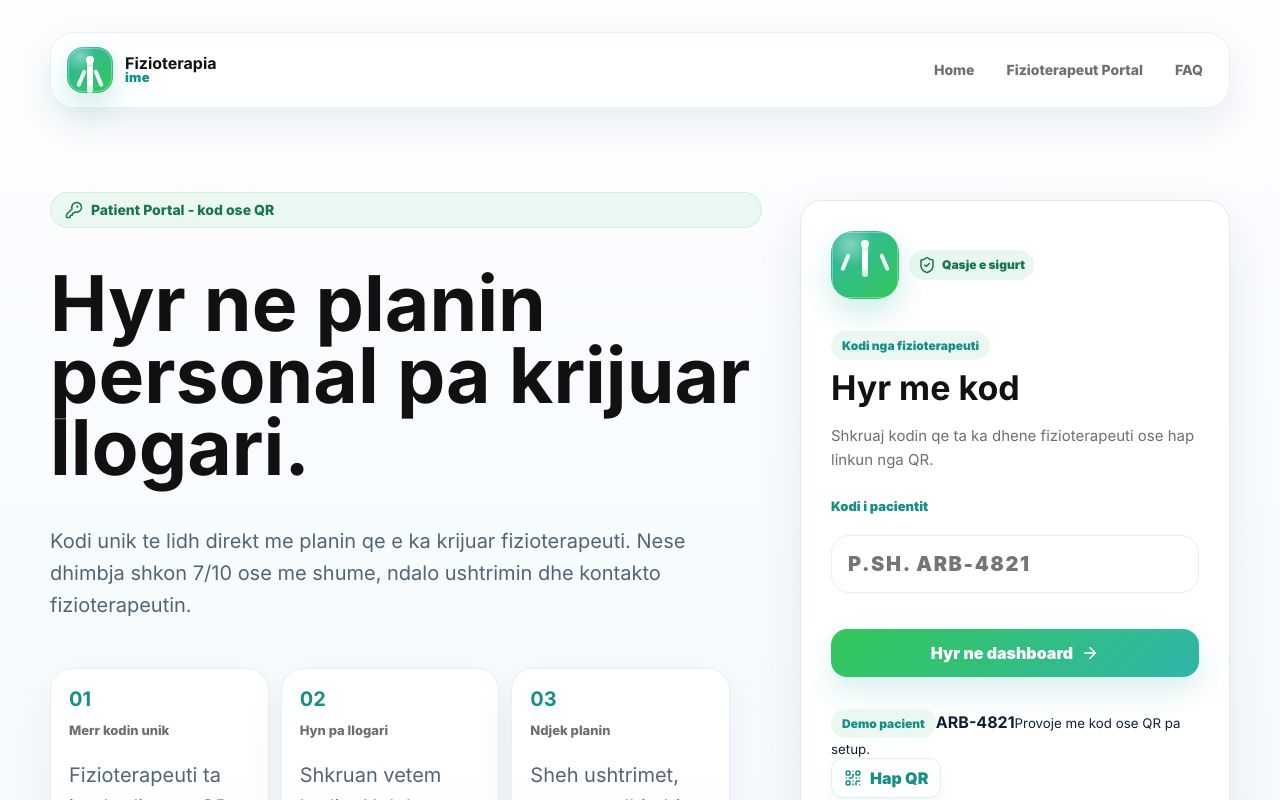
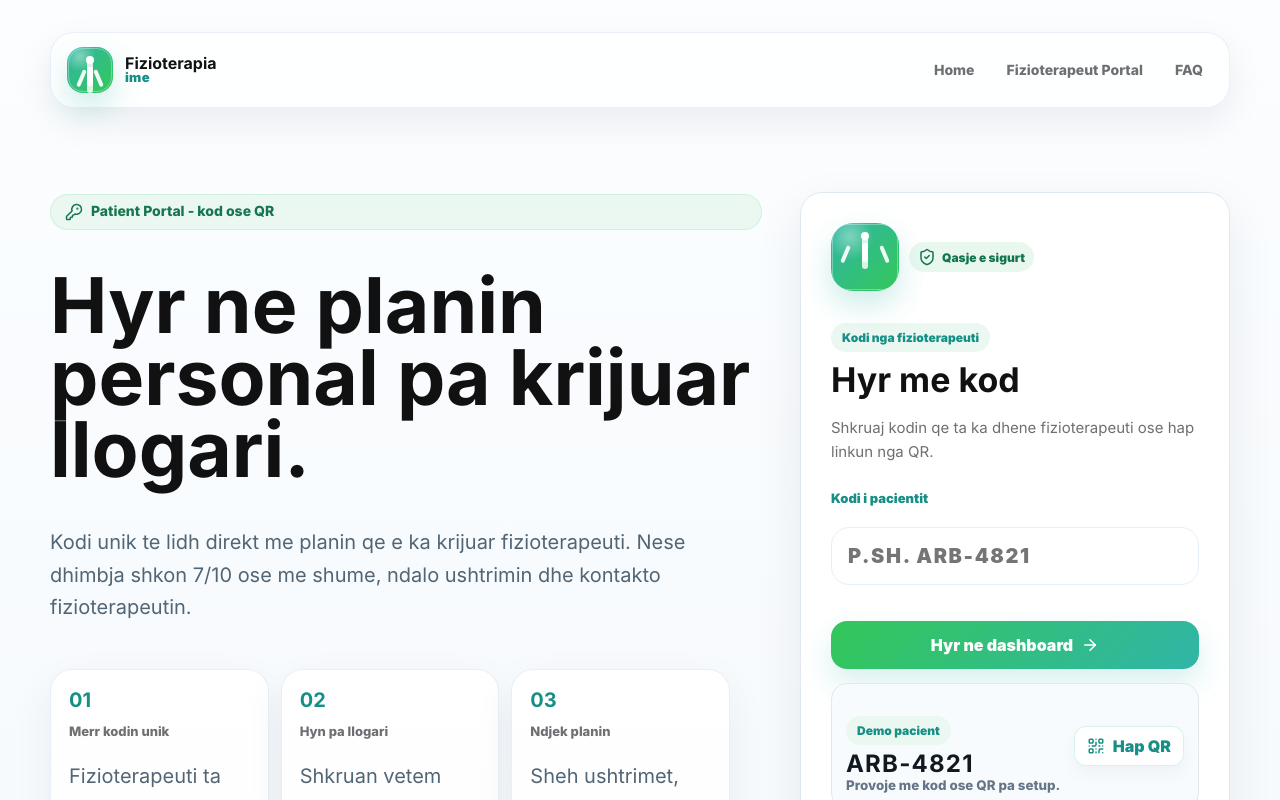
Before and after one commit to diellzarabushaj-source/FIZIOTERAPIA-IME, a Next.js app: page /patient-portal in a window 1280 px wide. Shown: the top 800 px of the page. Built offline with nearby package versions, Linux system fonts and the light colour scheme; no server answers.

Commit message:
Add media and demo UI styles

```diff
--- a/app/premium-ui.css
+++ b/app/premium-ui.css
@@ -473,6 +473,61 @@ h3,
   color: var(--premium-muted);
 }
 
+.patient-demo-access {
+  display: grid;
+  grid-template-columns: minmax(0, 1fr) auto;
+  gap: 12px;
+  align-items: center;
+  padding: 14px;
+  border: 1px solid var(--premium-line);
+  border-radius: 16px;
+  background: #f8fbfd;
+}
+
+.patient-demo-access strong,
+.patient-demo-access small {
+  display: block;
+}
+
+.patient-demo-access strong {
+  margin-top: 4px;
+  color: var(--premium-ink);
+  font-size: 24px;
+  letter-spacing: 0.05em;
+}
+
+.patient-demo-access small {
+  color: var(--premium-muted);
+  font-weight: 800;
+}
+
+.exercise-media-preview,
+.exercise-media-link {
+  width: 100%;
+  min-height: 170px;
+  max-height: 260px;
+  border-radius: 18px;
+  border: 1px solid var(--premium-line);
+  background: #fff;
+  object-fit: contain;
+}
+
+.exercise-media-link {
+  display: grid;
+  place-items: center;
+  padding: 24px;
+  color: var(--premium-teal);
+  font-weight: 900;
+}
+
+.premium-form-section .input:disabled,
+.premium-form-section textarea:disabled,
+.premium-form-section select:disabled {
+  background: #f3f6f8;
+  color: var(--premium-muted);
+  cursor: not-allowed;
+}
+
 .status-success,
 .status-warning,
 .status-danger {
@@ -541,6 +596,10 @@ h3,
     grid-template-columns: 1fr;
   }
 
+  .patient-demo-access {
+    grid-template-columns: 1fr;
+  }
+
   .premium-cta-row .button,
   .premium-inline-actions .button,
   .physio-hero-actions .button {
```
